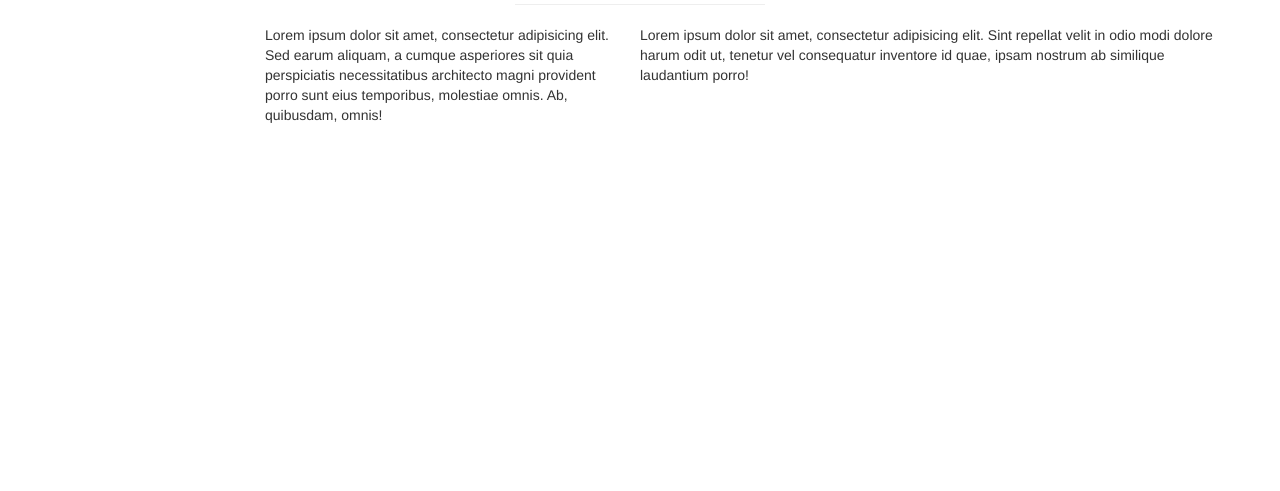
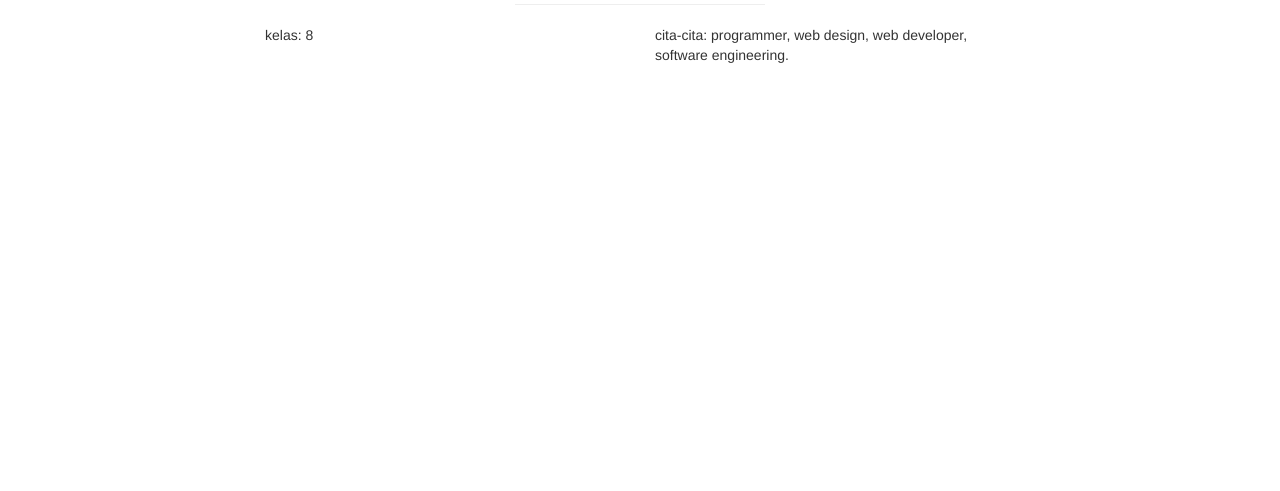
Before and after one commit to rezasfel2022/portfolio, a plain HTML site: page index.html in a window 1280 px wide. Shown: the part 609-1100 px from the top of the page. Drawn offline with nearby package versions, Linux system fonts and the light colour scheme.

Commit message:
update index.html

```diff
--- a/index.html
+++ b/index.html
@@ -52,10 +52,10 @@
 
         <div class="row">
           <div class="col-sm-4 col-sm-offset-2">
-            Lorem ipsum dolor sit amet, consectetur adipisicing elit. Sed earum aliquam, a cumque asperiores sit quia perspiciatis necessitatibus architecto magni provident porro sunt eius temporibus, molestiae omnis. Ab, quibusdam, omnis!
+            kelas: 8
           </div>
-          <div class="col-dm-4">
-            Lorem ipsum dolor sit amet, consectetur adipisicing elit. Sint repellat velit in odio modi dolore harum odit ut, tenetur vel consequatur inventore id quae, ipsam nostrum ab similique laudantium porro!
+          <div class="col-sm-4">
+            cita-cita: programmer, web design, web developer, software engineering.
           </div>
         </div>
       </div>
```
